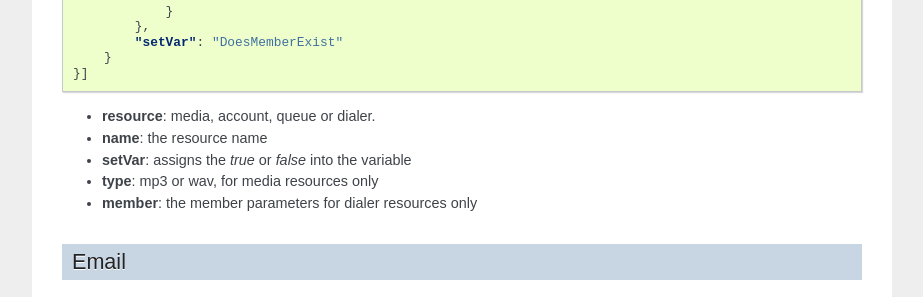
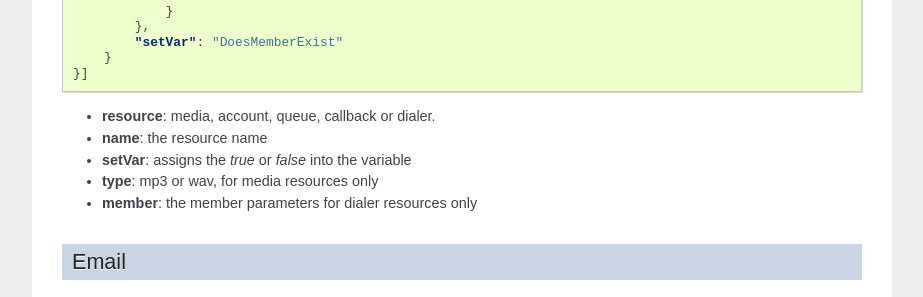
Before and after one commit to webitel/docs-en, a Sphinx documentation site: the page built from source/acr-applications.rst, in a window 1280 px wide and 900 px high, scrolled down 7602 px. Shown: the part 152-449 px from the top of the window, without its empty margins (198-1121 px from the left). Built offline with Sphinx 7.4.7, drawn with Linux system fonts in a browser that asks for light colours.

Commit message:
exists: callback

```diff
--- a/source/acr-applications.rst
+++ b/source/acr-applications.rst
@@ -511,7 +511,7 @@ Determines whether the given resource exists or not.
         }
     }]
 
-- **resource**: media, account, queue or dialer.
+- **resource**: media, account, queue, callback or dialer.
 - **name**: the resource name
 - **setVar**: assigns the `true` or `false` into the variable
 - **type**: mp3 or wav, for media resources only
```
